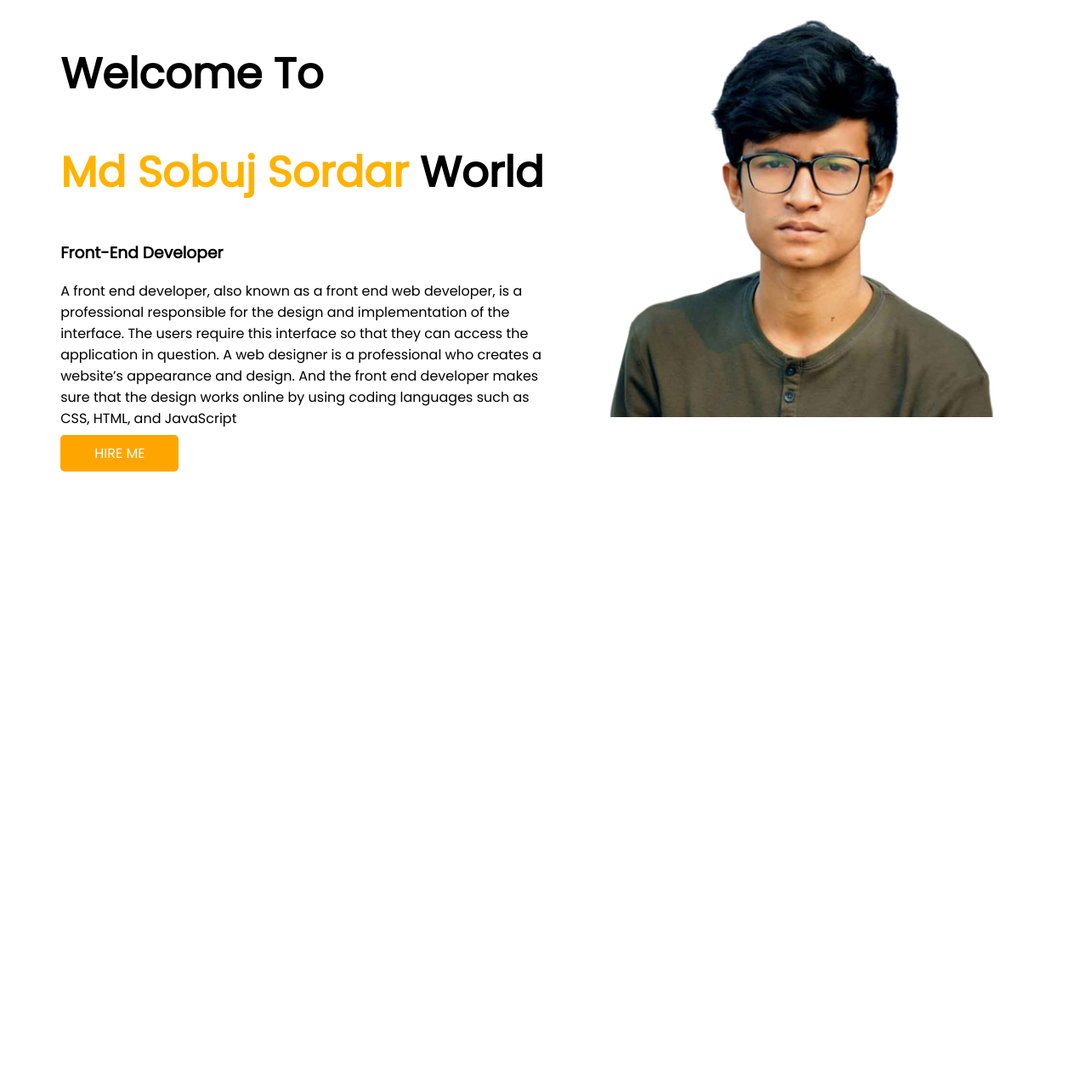
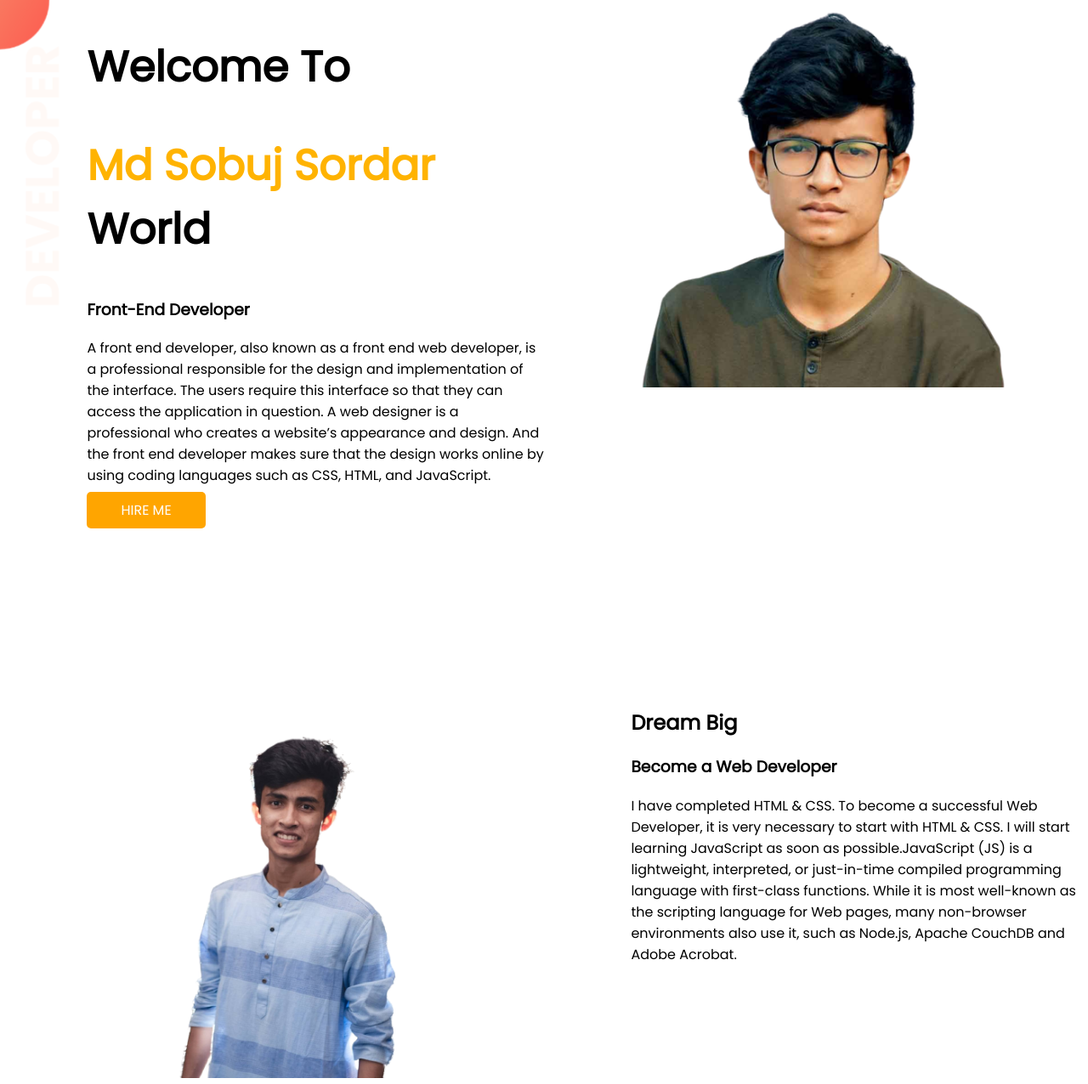
Before and after one commit to mdsobujsordar/developer-portfolio, a plain HTML site: page index.html in a window 1280 px wide. Shown: the whole page at 85% size. Before the commit the page ends 800 px from the top, so only its background shows below. Drawn offline with Linux system fonts and the light colour scheme.

Commit message:
6 days after

```diff
--- a/index.html
+++ b/index.html
@@ -13,18 +13,28 @@
 </head>
 
 <body>
-    <section>
+    <section class="top-section">
         <div class="half-width">
             <h1>Welcome To</h1>
             <h1><span id="sobuz"> Md Sobuj Sordar </span>World</h1>
             <h3>Front-End Developer</h3>
-            <p>A front end developer, also known as a front end web developer, is a professional responsible for the design and implementation of the interface. The users require this interface so that they can access the application in question. A web designer is a professional who creates a website’s appearance and design. And the front end developer makes sure that the design works online by using coding languages such as CSS, HTML, and JavaScript</p>
+            <p>A front end developer, also known as a front end web developer, is a professional responsible for the design and implementation of the interface. The users require this interface so that they can access the application in question. A web designer is a professional who creates a website’s appearance and design. And the front end developer makes sure that the design works online by using coding languages such as CSS, HTML, and JavaScript.</p>
             <a class="link-button" target="_blank" href="https://www.linkedin.com/in/mdsobujsordar/">HIRE ME</a>
         </div>
         <div class="half-width">
             <img src="sobuzImages/Chosma-pora-ami.png" alt="">
         </div>
     </section>
+    <section class="middle-section">
+        <div class="half-width">
+            <img src="sobuzImages/punjabi-pora-chobi.png" alt="">
+        </div>
+        <div class="half-width">
+            <span id="relocate"><h2>Dream Big</h2>
+            <h3>Become a Web Developer</h3>
+            <p>I have completed HTML & CSS. To become a successful Web Developer, it is very necessary to start with HTML & CSS. I will start learning JavaScript as soon as possible.JavaScript (JS) is a lightweight, interpreted, or just-in-time compiled programming language with first-class functions. While it is most well-known as the scripting language for Web pages, many non-browser environments also use it, such as Node.js, Apache CouchDB and Adobe Acrobat.</p></span>
+        </div>
+    </section>
 </body>
 
 </html>
--- a/style.css
+++ b/style.css
@@ -1,5 +1,6 @@
 body{
     font-family: 'Poppins', sans-serif;
+    margin:0;
 }
 h1{
     font-size: 50px;
@@ -11,7 +12,7 @@ section{
     display: flex;
 }
 .half-width{
-    padding-left: 5%;
+    padding-left: 8%;
     width: 50%;
 }
 .half-width img{
@@ -25,3 +26,13 @@ section{
     color: white;
     border-radius: 5px;
 }
+.top-section{
+    background-image: url(images/top-banner.png);
+    background-repeat: no-repeat;
+}
+.middle-section{
+    margin-top: 200px;
+}
+#relocate{
+    padding-right: 8%;
+}
```
